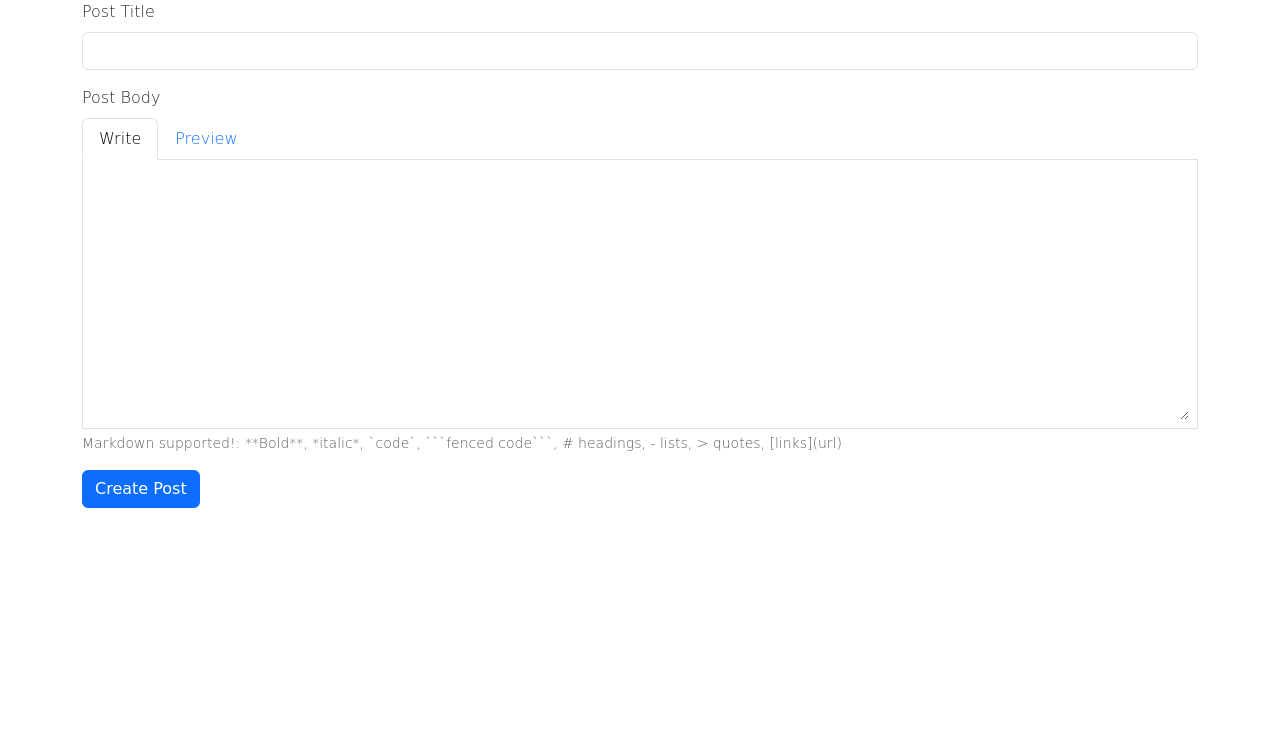
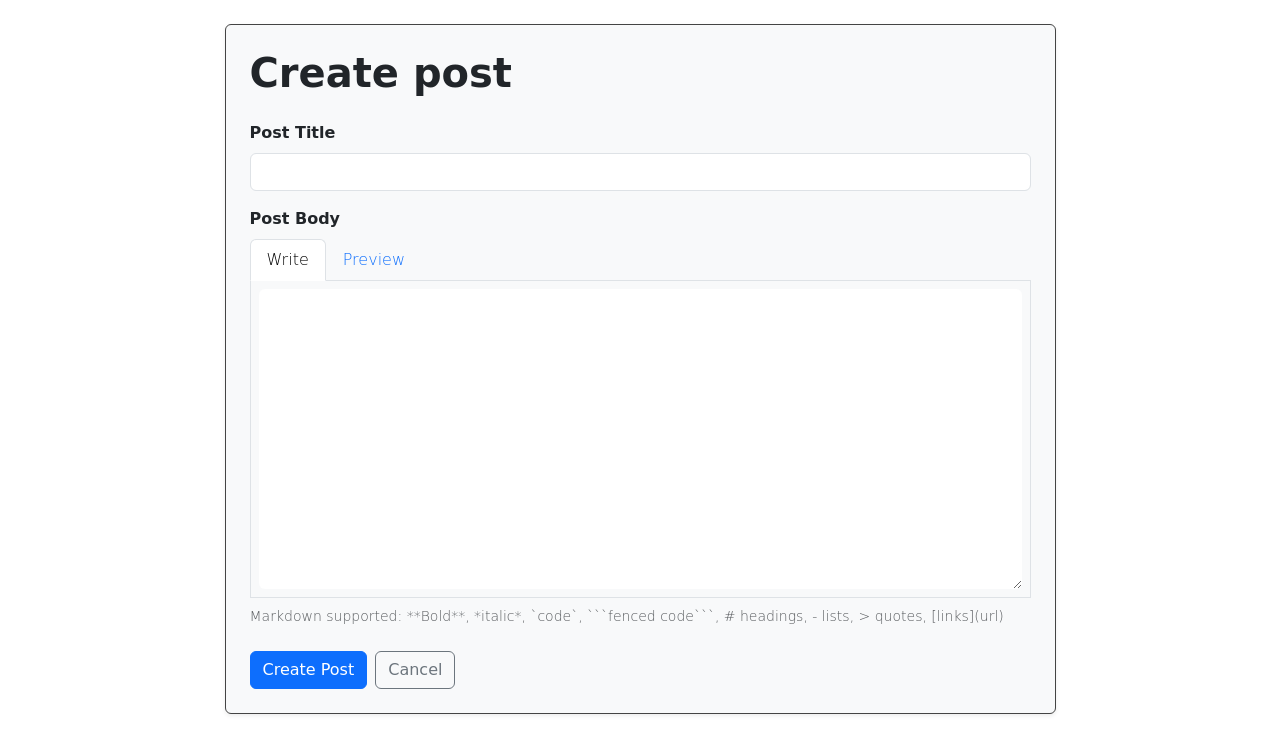
Before and after one commit to timodev96-alt/T-Blog, a Flask app: template templates/create_post.html in a window 1280 px wide. Shown: the part 56-800 px from the top of the page. Run offline with Flask 3, Linux system fonts and the light colour scheme; the template is opened without the code that fills it, so the values that code supplies are empty; some libraries are stand-ins or nearby versions.

Commit message:
Refactor, organize and styling create_post.html

````diff
--- a/static/styles.css
+++ b/static/styles.css
@@ -107,3 +107,31 @@ h1,h2 {
     border-color: #6c757d !important;
     box-shadow: 0 0 0 0.25rem rgba(255, 255, 255, 0.1) !important;
 }
+
+.card {
+    background-color: var(--card-bg) !important;
+    color: var(--text) !important;
+}
+
+label, .form-label, p, span, h1, h2, h3, h4, h5, h6, li {
+    color: var(--text);
+}
+
+[data-theme="Dark"] .post-body {
+    color: var(--text) !important;
+}
+
+[data-theme="Dark"] .post-body blockquote {
+    color: #b0b0b0;
+    border-left-color: #555;
+}
+
+[data-theme="Dark"] .btn-outline-secondary {
+    color:var(--text);
+    border-color:#555;
+}
+
+[data-theme="Dark"] .btn-outline-secondary:hover {
+    background-color: #333;
+    color: #fff;
+}
--- a/templates/create_post.html
+++ b/templates/create_post.html
@@ -2,38 +2,54 @@
 {% block title %}{{ 'Edit Post' if post else 'Create Post' }}{% endblock %}
 
 {% block content %}
-<form action="{{ url_for('Blog.update', post_id=post['id']) if post else '/posts/create' }}" method="post">
+<div class="row justify-content-center my-4">
+  <div class="col-md-9">
+    <div class="card shadow-sm p-4" style="background-color: var(--card-bg); border-color:#444;">
+      <h1 class="mb-4">{{ 'Edit Post' if post else 'Create post'}}</h1>
+
+      <form action="{{ url_for('Blog.update', post_id=post['id']) if post else '/posts/create'}}" method="post">
+
         <div class="mb-3">
-    <label for="postTitle" class="form-label">Post Title</label>
+          <label for="postTitle" class="form-label fw-bold">Post Title</label>
           <input type="text" name="title" class="form-control" id="postTitle" value="{{ post['title'] if post else '' }}">
         </div>
+
         <div class="mb-3">
-    <label class="form-label">Post Body</label>
-    <ul class="nav nav-tabs">
-      <li class="nav-item">
-        <button type="button" class="nav-link active" id="write-tab" data-tab="write">Write</button>
+          <label class="form-label fw-bold">Post Body</label>
+          <ul class="nav nav-tabs" role="tablist">
+            <li class="nav-item" role="presentation">
+              <button type="button" class="nav-link active" id="write-tab">Write</button>
             </li>
-      <li class="nav-item">
-        <button type="button" class="nav-link" id="preview-tab" data-tab="preview">Preview</button>
+            <li class="nav-item" role="presentation">
+              <button type="button" class="nav-link" id="preview-tab">Preview</button>
             </li>
           </ul>
 
           <div id="write-pane" class="border border-top-0 p-2">
-      <textarea class="form-control" id="postBody" name="body" rows="10" cols="100" style="border:none; box-shadow:none;">{{ post['body'] if post else '' }}</textarea>
+            <textarea class="form-control" id="postBody" name="body" rows="12" style="border: none; box-shadow:none; resize: vertical;" required>{{ post['body'] if post else '' }}</textarea>
           </div>
 
-    <div id="preview-pane" class="border border-top-0 p-3 post-body" style="display: none; min-height: 250px;">
-      <em class="text-muted d-block mt-1">Nothing to preview</em>
+          <div id="preview-pane" class="border border-top-0 p-3 post-body" style="display: none; min-height: 300px;">
+            <em class="text-muted d-block mt-1">Nothing to preview yet...</em>
           </div>
-    <small class="text-muted d-block mt-1">
-      Markdown supported!: **Bold**, *italic*, `code`, ```fenced code```, # headings, - lists, &gt; quotes, [links](url)
+
+          <small class="text-muted d-block mt-2">
+             Markdown supported: **Bold**, *italic*, `code`, ```fenced code```, # headings, - lists, &gt; quotes, [links](url)
           </small>
         </div>
+
+        <div class="d-flex gap-2 mt-4">
           <button type="submit" class="btn btn-primary">{{ 'Save Changes' if post else 'Create Post' }}</button>
+          <a href="{{ url_for('Blog.index') }}" class="btn btn-outline-secondary">Cancel</a>
+        </div>
       </form>
+    </div>
+  </div>
+</div>
 
 <script src="https://cdnjs.cloudflare.com/ajax/libs/marked/12.0.0/marked.min.js"></script>
 <script src="https://cdnjs.cloudflare.com/ajax/libs/dompurify/3.0.9/purify.min.js"></script>
+
 <script>
   (function() {
     const writeTab = document.getElementById('write-tab');
@@ -42,14 +58,14 @@
     const previewPane = document.getElementById('preview-pane');
     const textarea = document.getElementById('postBody');
 
-    function showWrite() {
+    writeTab.addEventListener('click', ()=> {
       writeTab.classList.add('active');
       previewTab.classList.remove('active');
       writePane.style.display = 'block';
       previewPane.style.display = 'none';
-    }
+    });
 
-    function showPreview() {
+    previewTab.addEventListener('click', () => {
       writeTab.classList.remove('active');
       previewTab.classList.add('active');
       writePane.style.display = 'none';
@@ -62,10 +78,7 @@
       }
       const html = marked.parse(raw);
       previewPane.innerHTML = DOMPurify.sanitize(html);
-    }
-
-    writeTab.addEventListener('click', showWrite);
-    previewTab.addEventListener('click', showPreview);
+    });
   })();
 </script>
 {% endblock %}
````
Lines whose indentation alone changed are shown as unchanged.
